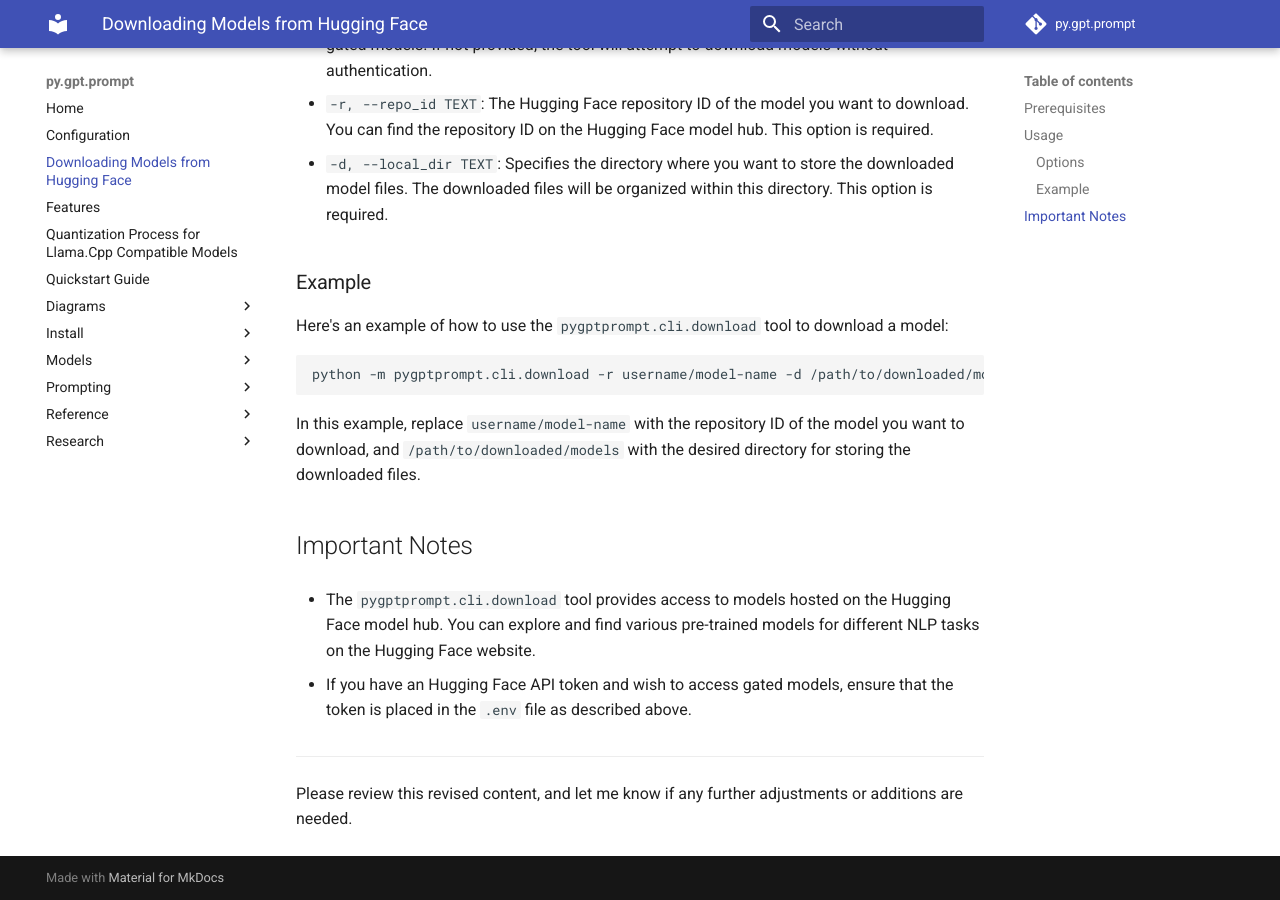
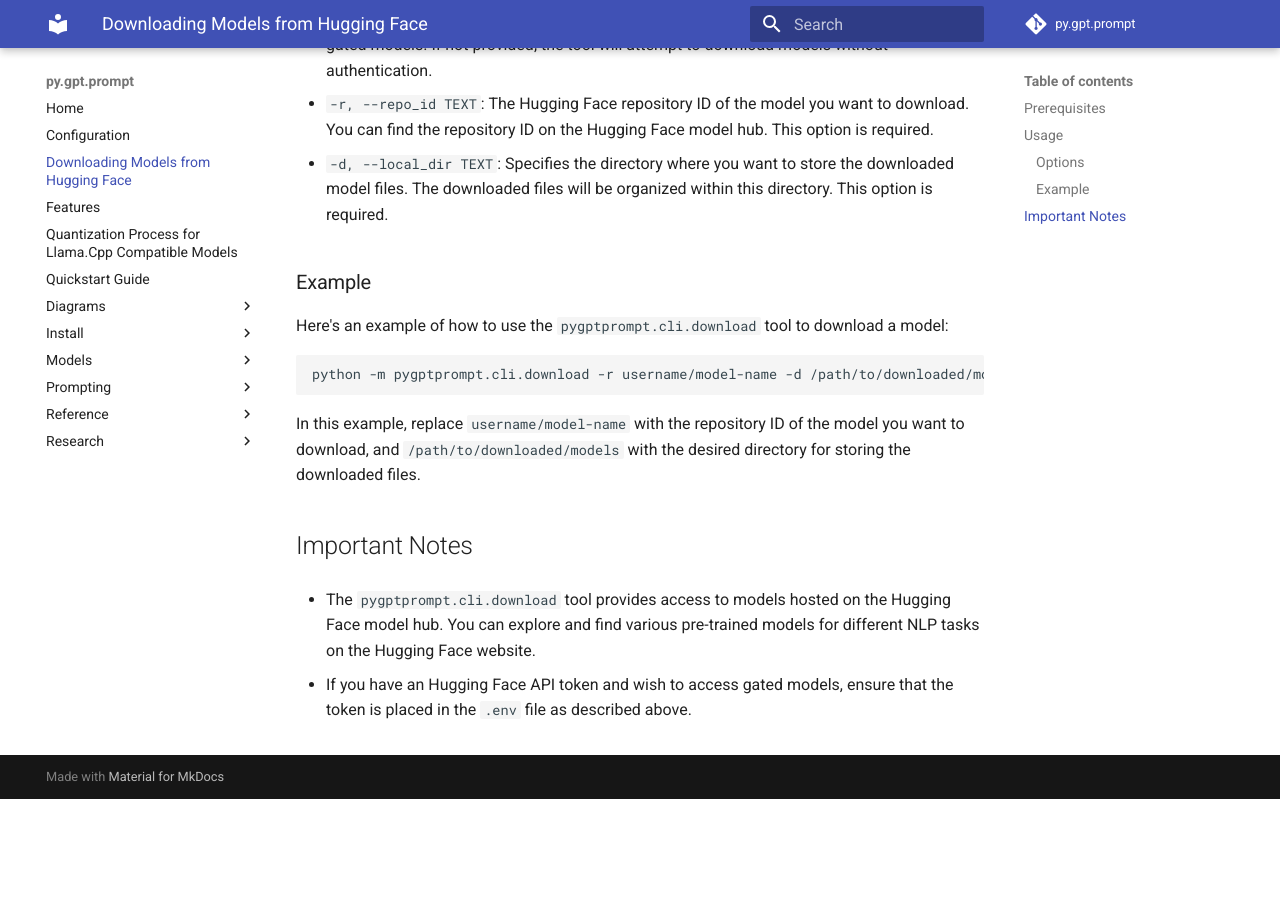
Before and after one commit to teleprint-me/py.gpt.prompt, an MkDocs documentation site: the page built from docs/download.md, in a window 1280 px wide and 900 px high, scrolled down 1482 px. Built offline with MkDocs 1.6.1 and Material for MkDocs 9.7.7, drawn with Linux system fonts in a browser that asks for light colours; comment, search, counter and statistics services are not loaded; after the commit the page ends 2281 px from its top, so only the background shows below that.

Commit message:
docs: Remove GPT commentary from document footer
Signed-off-by: teleprint-me <77757836+teleprint-me@users.noreply.github.com>

```diff
--- a/docs/download.md
+++ b/docs/download.md
@@ -96,8 +96,3 @@
 
 - If you have an Hugging Face API token and wish to access gated models, ensure
   that the token is placed in the `.env` file as described above.
-
----
-
-Please review this revised content, and let me know if any further adjustments
-or additions are needed.
```
